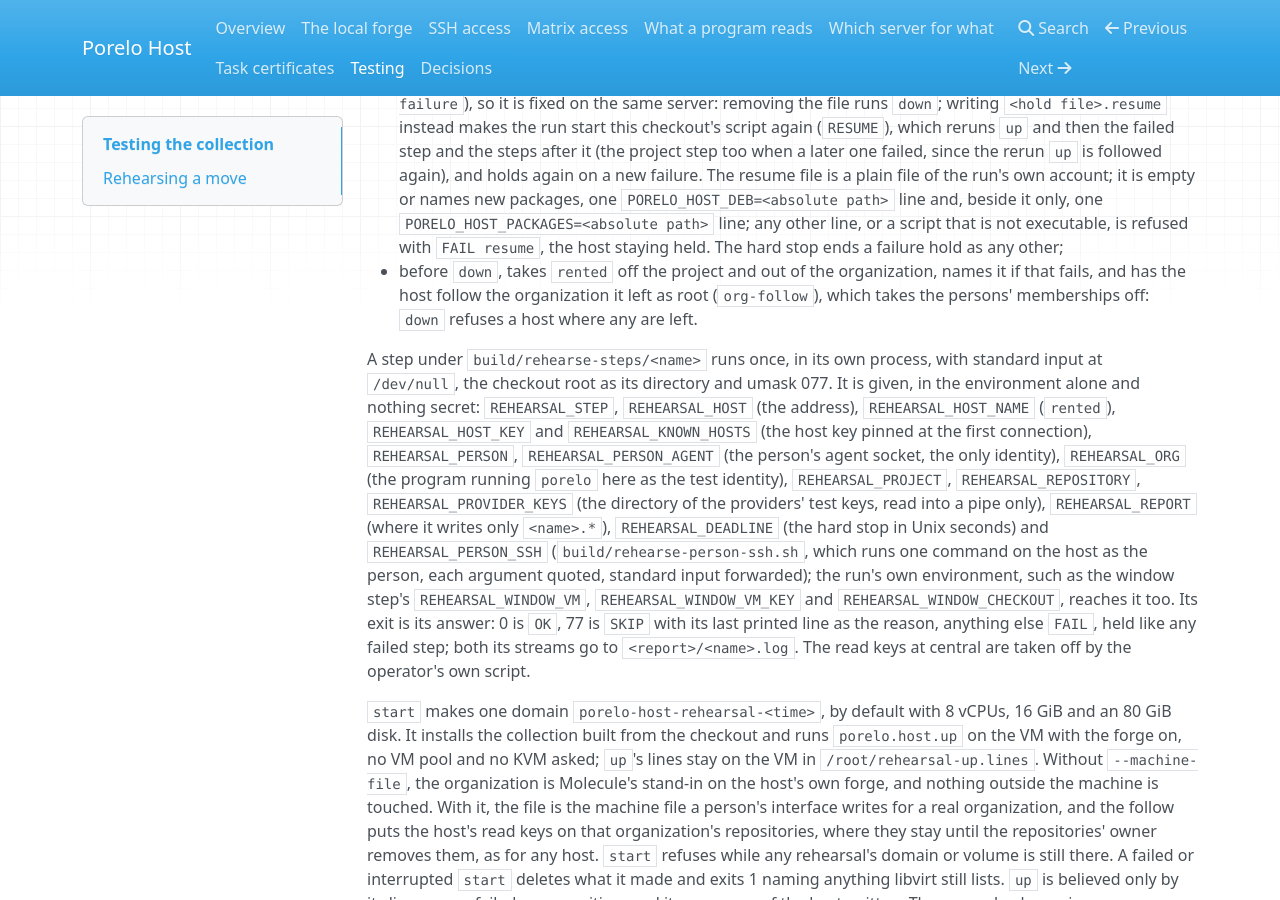
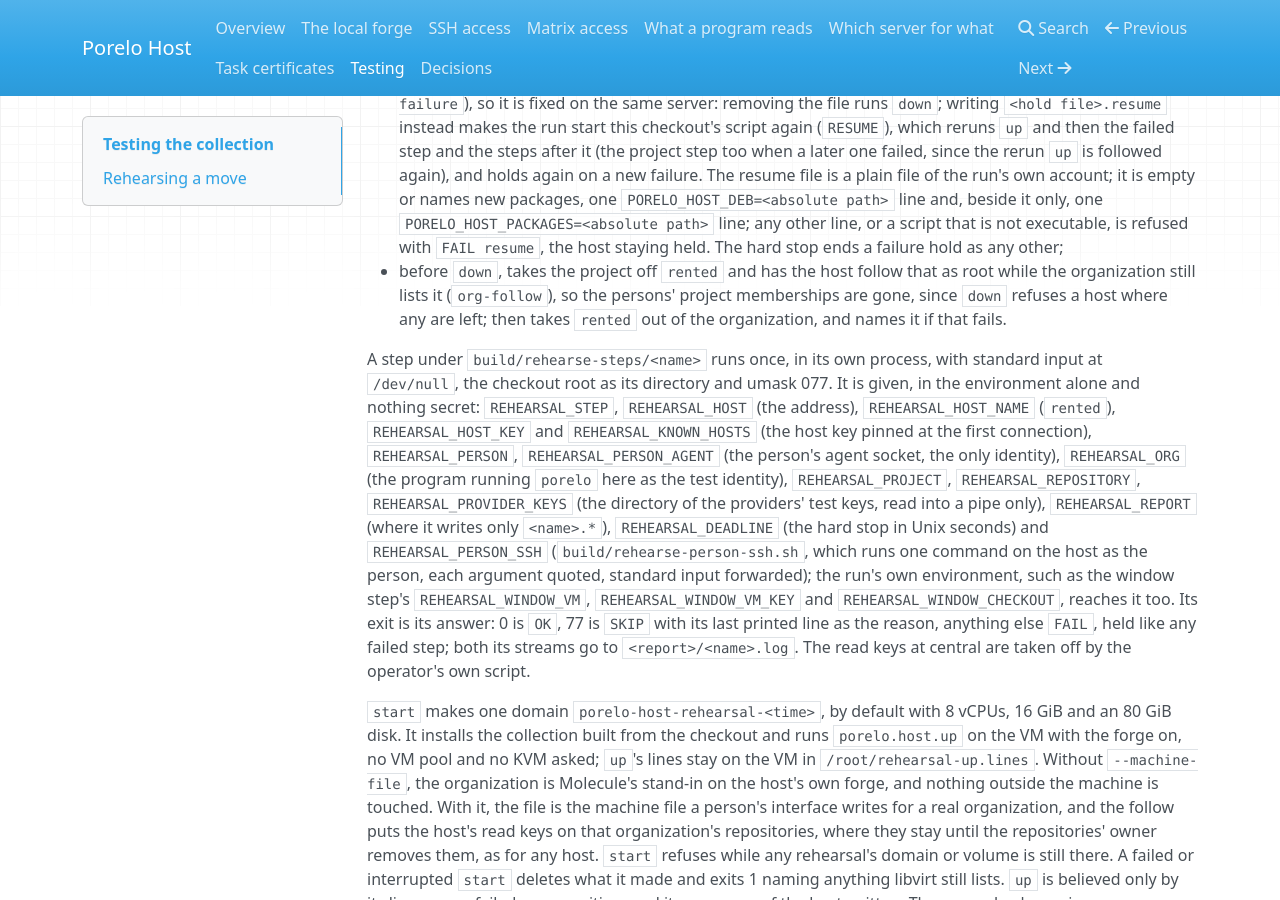
Before and after one commit to porelo-ai/porelo-host, an MkDocs documentation site: the page built from doc/testing.md, in a window 1280 px wide and 900 px high, scrolled down 2632 px. Built offline with MkDocs 1.6.1, drawn with Linux system fonts in a browser that asks for light colours; nearby versions of some CDN libraries.

Commit message:
Take the project off and follow it before the host leaves
Assisted-by: Claude Code, claude-opus-5-5

```diff
--- a/doc/testing.md
+++ b/doc/testing.md
@@ -110,9 +110,9 @@ Without the phase 2 options it stops after `up`. With them it also:
   `PORELO_HOST_DEB=<absolute path>` line and, beside it only, one `PORELO_HOST_PACKAGES=<absolute path>` line; any
   other line, or a script that is not executable, is refused with `FAIL resume`, the host staying held. The hard stop
   ends a failure hold as any other;
-- before `down`, takes `rented` off the project and out of the organization, names it if that fails, and has the host
-  follow the organization it left as root (`org-follow`), which takes the persons' memberships off: `down` refuses a
-  host where any are left.
+- before `down`, takes the project off `rented` and has the host follow that as root while the organization still
+  lists it (`org-follow`), so the persons' project memberships are gone, since `down` refuses a host where any are left;
+  then takes `rented` out of the organization, and names it if that fails.
 
 A step under `build/rehearse-steps/<name>` runs once, in its own process, with standard input at `/dev/null`, the
 checkout root as its directory and umask 077. It is given, in the environment alone and nothing secret:
```
Also changed, not shown: 2 other files.
